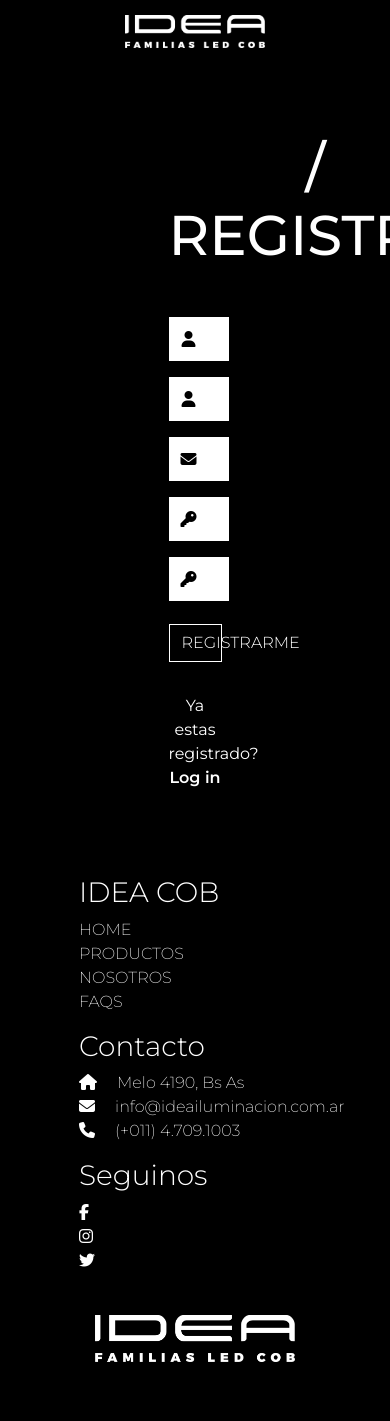
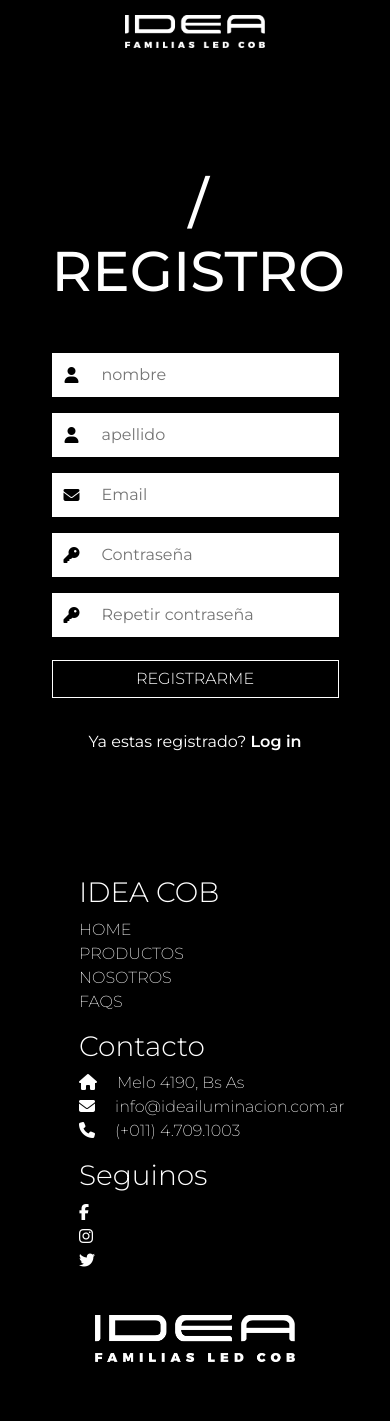
Before and after one commit to juan-camacho/grupo2_eCommerce, a PHP site: page /register.php in a window 390 px wide; the page is wider, and only the part inside the window is pictured. Run offline with PHP 8.4, Linux system fonts and the light colour scheme; some libraries are stand-ins or nearby versions.

Commit message:
Falta responsive en login register corregido

```diff
--- a/css/styles.css
+++ b/css/styles.css
@@ -758,13 +758,20 @@ margin-bottom: 1rem;
 
 .contenedor_ap {
     margin: 0 auto;
-    width: 30%;
+    width: 90%;
     flex-direction: column;
     justify-content: center;
     display: flex;
     text-align: center;
     padding: 2rem;
 }
+
+@media (min-width: 768px) {
+.contenedor_ap {
+  width: 40%;
+ }
+}
+
 
 .contenedor_ap h2  {
     text-transform: uppercase;
@@ -838,5 +845,3 @@ a.link {
         width: 100%;
     }
 }
-/* ----------- SECTION:NPRDOUCDESKTOP  ------------ */
-/* ================ aldana pruebas ================= */
```
